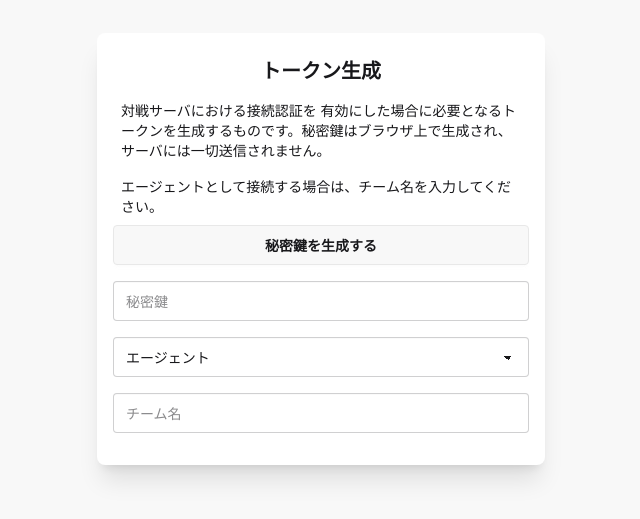
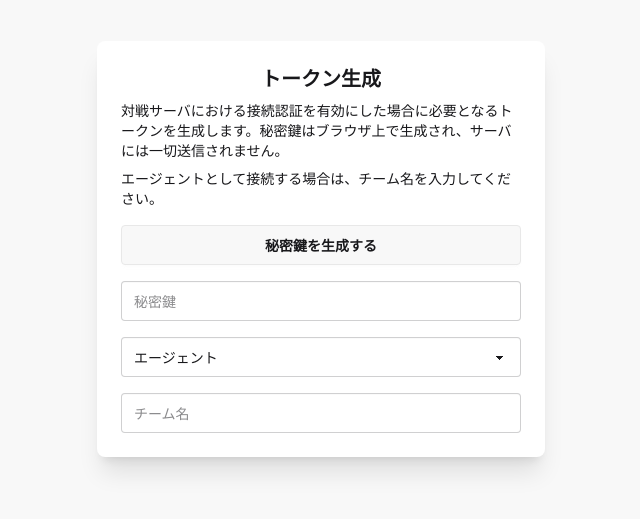
Before and after one commit to aiwolfdial/aiwolf-nlp-viewer, a SvelteKit app: page /token in a window 1280 px wide. Shown: the part 151-670 px from the top of the page, without its empty margins (319-959 px from the left). Built offline with nearby package versions, Linux system fonts and the light colour scheme.

Commit message:
[fix] トークン生成のUIを修正

```diff
--- a/src/routes/token/+page.svelte
+++ b/src/routes/token/+page.svelte
@@ -28,6 +28,10 @@
       state.token = "";
       return;
     }
+    if (role === "PLAYER" && !team) {
+      state.token = "";
+      return;
+    }
     const payload =
       role === "PLAYER" ? { role: "PLAYER", team: team } : { role: "RECEIVER" };
     try {
@@ -49,20 +53,19 @@
 <main>
   <div class="hero bg-base-200 min-h-screen">
     <div class="hero-content">
-      <div>
-        <div class="w-md card bg-base-100 shadow-xl p-4">
-          <h2 class="text-xl font-bold text-center p-2">トークン生成</h2>
-          <p class="text-sm p-2">
-            対戦サーバにおける接続認証を
-            有効にした場合に必要となるトークンを生成するものです。秘密鍵はブラウザ上で生成され、サーバには一切送信されません。
+      <div class="w-md card bg-base-100 shadow-xl">
+        <div class="card-body">
+          <h2 class="text-xl font-bold text-center">トークン生成</h2>
+          <p class="text-sm">
+            対戦サーバにおける接続認証を有効にした場合に必要となるトークンを生成します。秘密鍵はブラウザ上で生成され、サーバには一切送信されません。
           </p>
-          <p class="text-sm p-2">
+          <p class="text-sm">
             エージェントとして接続する場合は、チーム名を入力してください。
           </p>
-          <button class="btn mb-4" onclick={generateSecret}>
+          <button class="btn mt-2" onclick={generateSecret}>
             秘密鍵を生成する
           </button>
-          <label class="input w-full mb-4 block">
+          <label class="input w-full mt-2 block">
             <iconify-icon class="h-[1em] opacity-50" inline icon="mdi:key"
             ></iconify-icon>
             <input
@@ -72,11 +75,11 @@
               bind:value={state.secret}
             />
           </label>
-          <select class="select w-full mb-4" bind:value={state.role}>
+          <select class="select w-full mt-2" bind:value={state.role}>
             <option value="PLAYER">エージェント</option>
             <option value="RECEIVER">リアルタイムログ</option>
           </select>
-          <label class="input w-full mb-4 block">
+          <label class="input w-full mt-2 block">
             <iconify-icon
               class="h-[1em] opacity-50"
               inline
@@ -91,15 +94,20 @@
             />
           </label>
         </div>
-
-        {#if state.token}
-          <div class="w-md card bg-base-100 shadow-xl p-2 mt-4">
-            <div class="card-body">
-              <pre class="whitespace-pre-wrap break-all">{state.token}</pre>
-            </div>
+      </div>
+      {#if state.token}
+        <div class="w-md card bg-base-100 shadow-xl mt-4">
+          <div class="card-body">
+            <pre class="whitespace-pre-wrap break-all">{state.token}</pre>
+            <button
+              class="btn"
+              onclick={() => navigator.clipboard.writeText(state.token)}
+            >
+              トークンをコピーする
+            </button>
           </div>
-        {/if}
-      </div>
+        </div>
+      {/if}
     </div>
   </div>
 </main>
```
